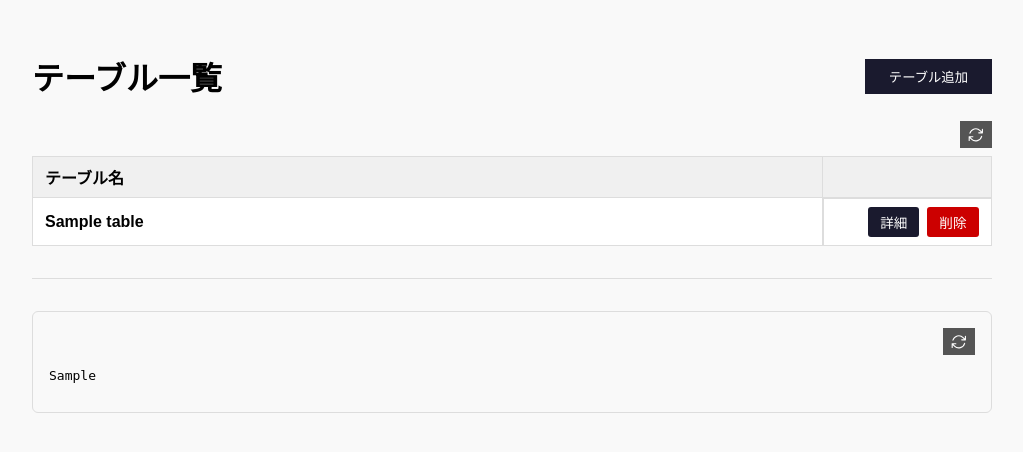
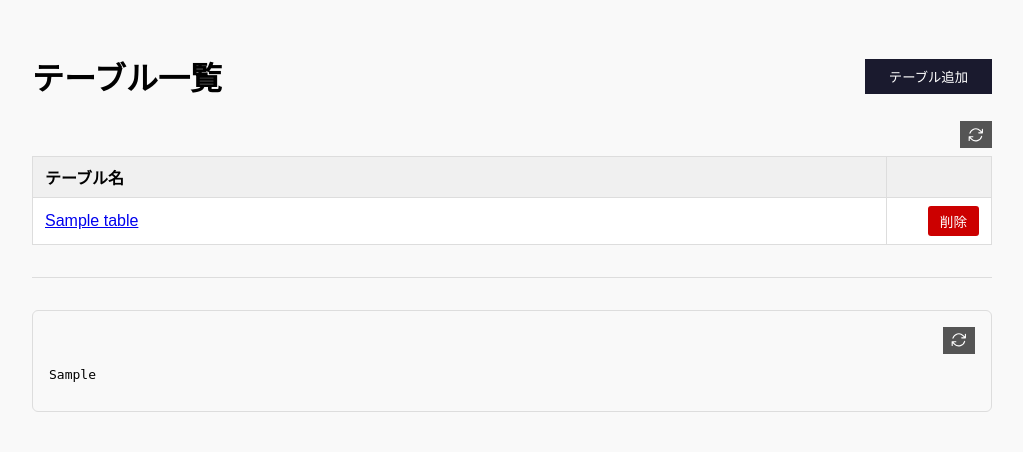
Before and after one commit to YTommy109/sysden, a FastAPI app: template templates/index.html in a window 1280 px wide. Shown: the part 42-494 px from the top of the page, without its empty margins (128-1151 px from the left). Run offline with FastAPI, Linux system fonts and the light colour scheme; the template is opened without the code that fills it: most values are stand-ins (such as "Sample title", 1, 10 or a date in 2020).

Commit message:
feat: テーブル一覧のテーブル名を詳細ページへのリンクにする (#15)
「詳細」ボタンを廃止し、テーブル名自体をクリック可能なリンクに変更する。
これによりテーブル一覧がよりシンプルになり、操作が直感的になる。

Co-authored-by: Claude Opus 4.6 <noreply@anthropic.com>

```diff
--- a/templates/index.html
+++ b/templates/index.html
@@ -35,14 +35,13 @@
   {% if tables %}
   <table class="striped">
     <thead>
-      <tr><th>テーブル名</th><th style="width:9rem;"></th></tr>
+      <tr><th>テーブル名</th><th style="width:5rem;"></th></tr>
     </thead>
     <tbody>
       {% for name in tables %}
       <tr>
-        <td><strong>{{ name }}</strong></td>
-        <td style="display:flex; gap:0.5rem; justify-content:flex-end;">
-          <a href="/tables/{{ name }}" style="padding:0.3rem 0.75rem; background:#1a1a2e; color:white; text-decoration:none; border-radius:3px; font-size:0.85rem;">詳細</a>
+        <td><a href="/tables/{{ name }}">{{ name }}</a></td>
+        <td style="text-align:right;">
           <button hx-delete="/api/tables/{{ name }}"
                   hx-confirm="{{ name }} を削除しますか？"
                   hx-target="closest tr"
```
Also changed, not shown: tests/e2e/test_index_page.py (+3 -3 lines).
